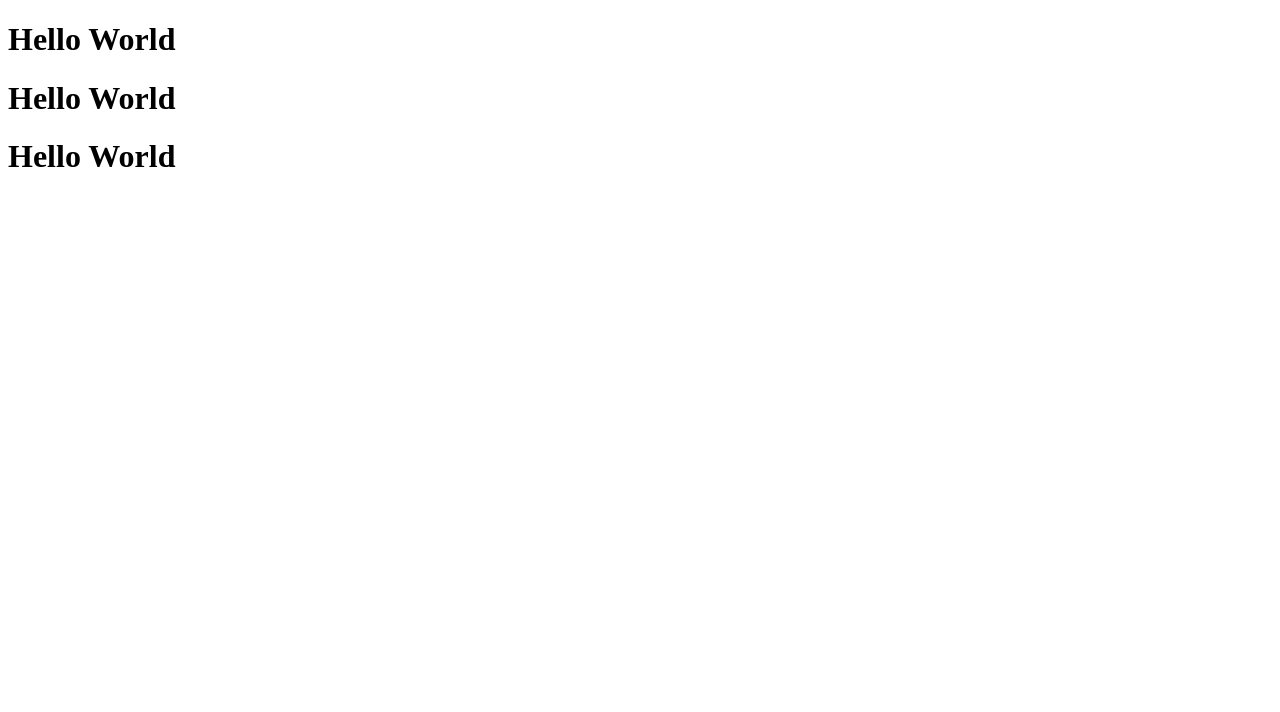
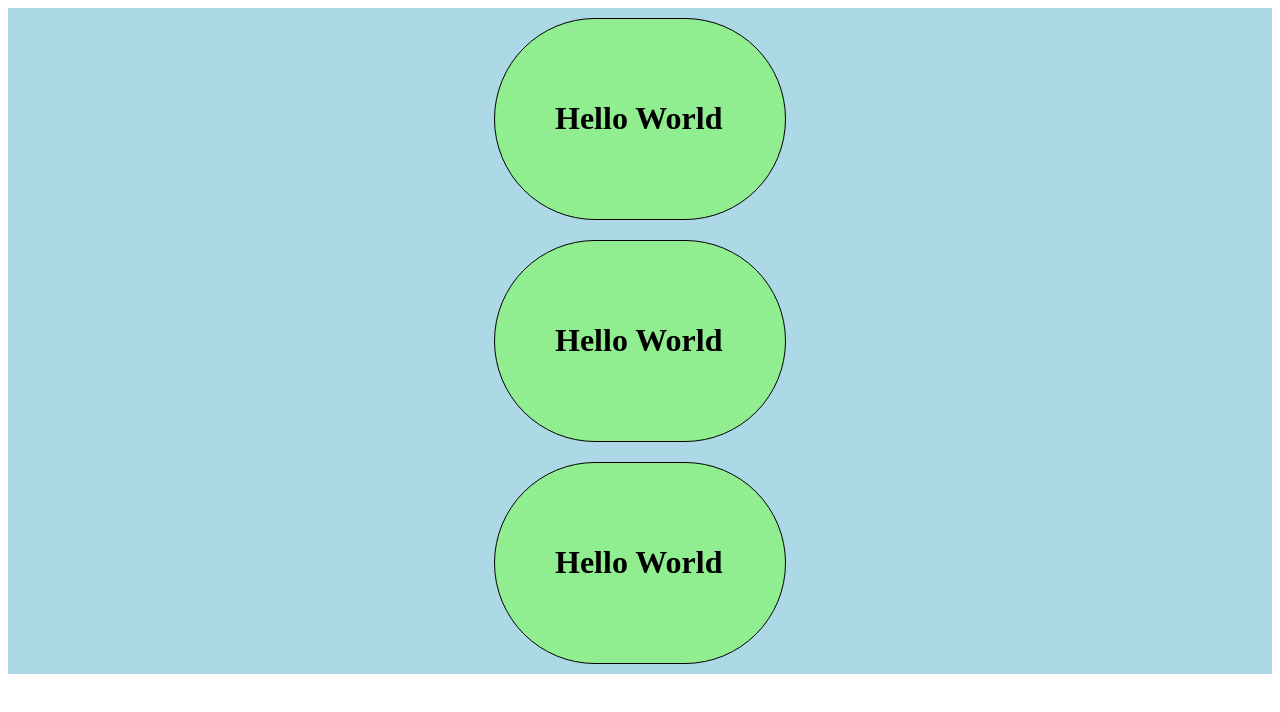
Before and after one commit to Anu9969/React-Practice, a React (Vite) app in the folder vite-project/: page / in a window 1280 px wide. Shown: the top 712 px of the page. Built offline with nearby package versions, Linux system fonts and the light colour scheme.

Commit message:
center and style the Hello World component in App.jsx

```diff
--- a/vite-project/src/App.jsx
+++ b/vite-project/src/App.jsx
@@ -15,8 +15,10 @@ function App() {
 
 function Component(){
   return(
-    <div>
-      <h1>Hello World</h1>
+    <div style={{display: 'flex', justifyContent: 'center', alignItems: 'center',backgroundColor: 'lightblue'}}>
+    <div style={{borderRadius:'200px',width:'170px',border: '1px solid black', padding: '60px', margin: '10px', display: 'inline-block',backgroundColor: 'lightgreen'}}>
+      <h1 style={{}}>Hello World</h1>
+    </div>
     </div>
   )
 }
```
